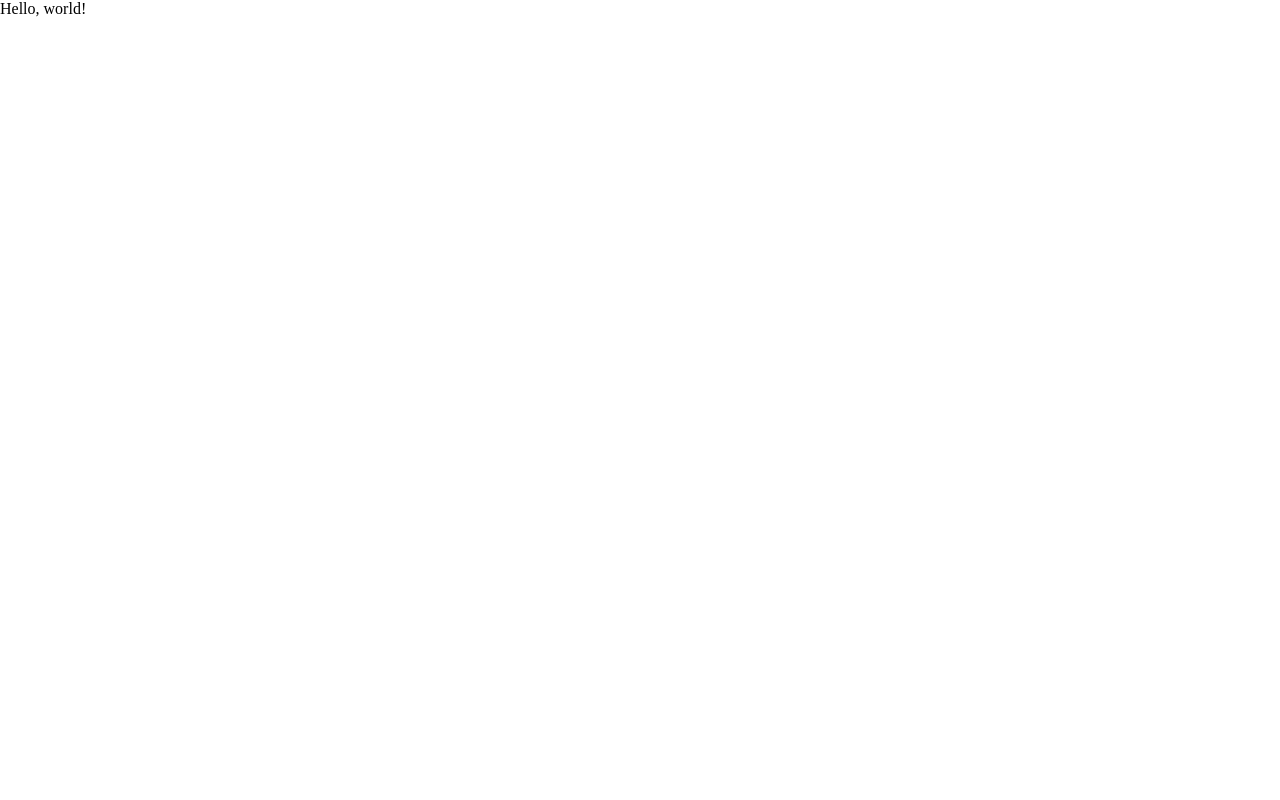
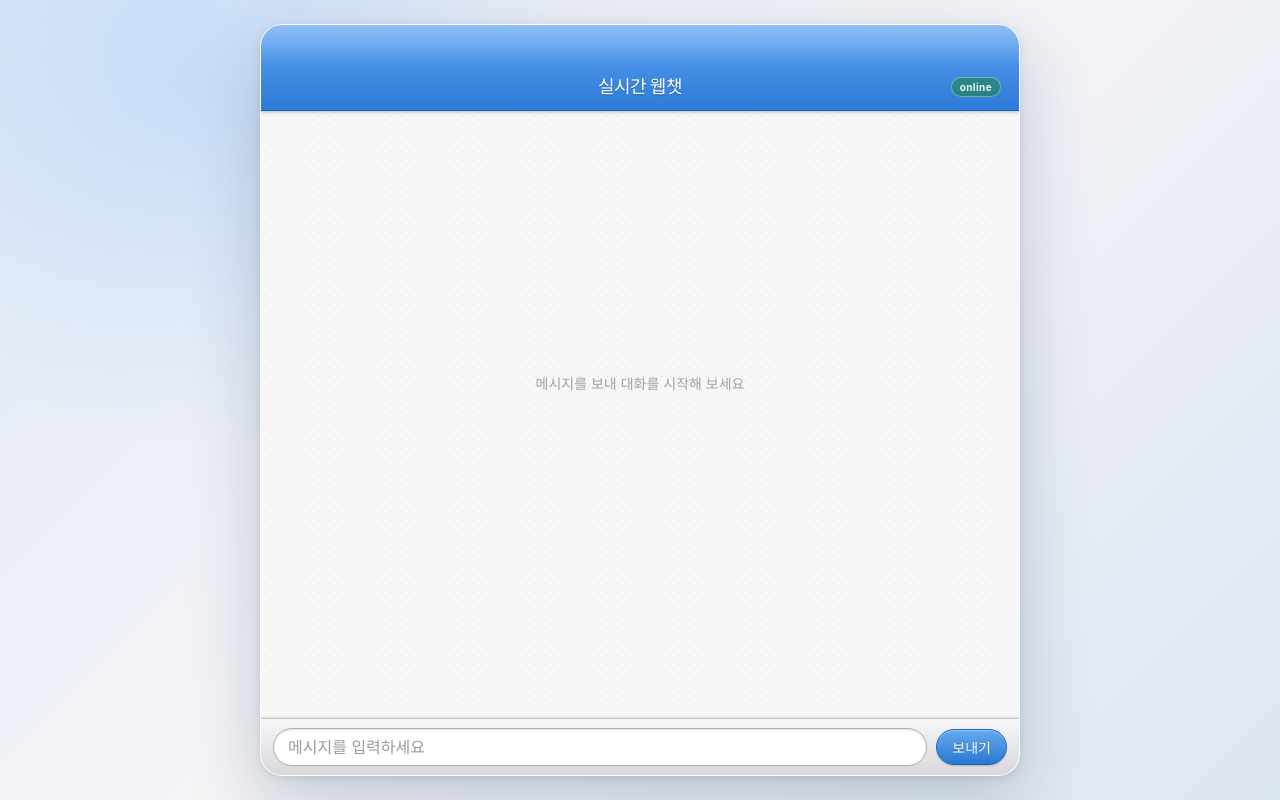
Before and after one commit to yunjion/web_chat, a plain HTML site: page index.html in a window 1280 px wide. Drawn offline with Linux system fonts and the light colour scheme.

Commit message:
2-3. index.html 웹챗 화면 설계, style.css AI와 함께 구현

```diff
--- a/index.html
+++ b/index.html
@@ -8,7 +8,23 @@
     <link rel="stylesheet" href="style.css" />
   </head>
   <body>
-    Hello, world!
+    <div id="app">
+      <header>
+        <h1>실시간 웹챗</h1>
+      </header>
+
+      <ul id="messeages"></ul>
+
+      <form id="chat-form">
+        <input
+          type="text"
+          id="chat-input"
+          placeholder="메시지를 입력하세요"
+          autocapitalize="off"
+        />
+        <button type="submit">보내기</button>
+      </form>
+    </div>
 
     <script src="client.js"></script>
   </body>
--- a/style.css
+++ b/style.css
@@ -0,0 +1,222 @@
+@import url("https://fonts.googleapis.com/css2?family=Inter:wght@400;500;600;700&display=swap");
+
+:root {
+  font-family:
+    -apple-system, BlinkMacSystemFont, "Helvetica Neue", Arial, sans-serif;
+  color: #111;
+  background: #e9e9ee;
+  font-synthesis: none;
+}
+
+body {
+  min-height: 100dvh;
+  margin: 0 auto;
+  padding: 24px;
+  background:
+    radial-gradient(circle at 15% 10%, rgb(119 177 255 / 25%), transparent 28%),
+    linear-gradient(135deg, #dfe9f7, #f4f4f7 48%, #dce6f2);
+}
+
+#app {
+  width: min(100%, 760px);
+  height: calc(100dvh - 48px);
+  min-height: 520px;
+  margin: 0 auto;
+  display: flex;
+  flex-direction: column;
+  overflow: hidden;
+  border: 1px solid rgb(255 255 255 / 80%);
+  border-radius: 22px;
+  background: #f7f7f8;
+  box-shadow:
+    0 24px 70px rgb(38 64 102 / 24%),
+    0 2px 8px rgb(0 0 0 / 10%);
+}
+
+header {
+  position: relative;
+  z-index: 2;
+  min-height: 86px;
+  display: flex;
+  align-items: flex-end;
+  justify-content: center;
+  padding: 0 20px 12px;
+  color: #fff;
+  background: linear-gradient(#6faef4, #438de3 52%, #2c7bd8);
+  border-bottom: 1px solid #1762bd;
+  box-shadow: 0 1px 4px rgb(0 0 0 / 25%);
+}
+
+header::after {
+  content: "online";
+  position: absolute;
+  bottom: 13px;
+  right: 18px;
+  padding: 3px 8px;
+  color: #eaffea;
+  font-size: 10px;
+  font-weight: 700;
+  letter-spacing: 0.04em;
+  border: 1px solid rgb(255 255 255 / 35%);
+  border-radius: 10px;
+  background: rgb(25 132 35 / 45%);
+}
+
+header::before {
+  content: "";
+  position: absolute;
+  inset: 0;
+  pointer-events: none;
+  background: linear-gradient(rgb(255 255 255 / 22%), transparent 48%);
+}
+
+h1 {
+  position: relative;
+  font-size: 18px;
+  font-weight: 700;
+  letter-spacing: -0.03em;
+  text-shadow: 0 1px 1px rgb(0 0 0 / 25%);
+}
+
+#messeages {
+  flex: 1;
+  overflow-y: auto;
+  padding: 22px 16px 18px;
+  scroll-behavior: smooth;
+  background-color: #f7f7f8;
+  background-image: radial-gradient(#d6d6da 0.8px, transparent 0.8px);
+  background-size: 9px 9px;
+}
+
+#messeages::-webkit-scrollbar {
+  width: 8px;
+}
+
+#messeages::-webkit-scrollbar-thumb {
+  border: 2px solid #f7f7f8;
+  border-radius: 8px;
+  background: #bfc2c9;
+}
+
+#messeages:empty::before {
+  content: "메시지를 보내 대화를 시작해 보세요";
+  display: block;
+  padding-top: 30vh;
+  color: #a0a0a6;
+  font-size: 14px;
+  text-align: center;
+}
+
+#messeages li {
+  width: fit-content;
+  max-width: min(76%, 480px);
+  margin: 0 0 10px;
+  padding: 9px 13px;
+  color: #171717;
+  font-size: 16px;
+  line-height: 1.35;
+  overflow-wrap: anywhere;
+  border: 1px solid #c9c9cd;
+  border-radius: 18px 18px 18px 5px;
+  background: linear-gradient(#fff, #e9e9eb);
+  box-shadow:
+    0 1px 1px rgb(0 0 0 / 16%),
+    inset 0 1px rgb(255 255 255 / 70%);
+}
+
+#messeages li.is-me,
+#messeages li.sent,
+#messeages li.mine,
+#messeages li.me {
+  margin-right: 0;
+  margin-left: auto;
+  color: #fff;
+  border-color: #218c1b;
+  border-radius: 18px 18px 5px;
+  background: linear-gradient(#64d353, #28a925);
+  text-shadow: 0 -1px rgb(0 0 0 / 14%);
+}
+
+#chat-form {
+  display: flex;
+  align-items: center;
+  gap: 9px;
+  padding: 9px 12px calc(9px + env(safe-area-inset-bottom));
+  border-top: 1px solid #bfc0c4;
+  background: linear-gradient(#f7f7f8, #d8d8dc);
+  box-shadow: 0 -1px 3px rgb(0 0 0 / 10%);
+}
+
+#chat-input {
+  min-width: 0;
+  flex: 1;
+  height: 38px;
+  padding: 0 14px;
+  color: #222;
+  font: inherit;
+  font-size: 16px;
+  border: 1px solid #aeb0b4;
+  border-radius: 19px;
+  outline: none;
+  background: #fff;
+  box-shadow: inset 0 1px 2px rgb(0 0 0 / 12%);
+}
+
+#chat-input:focus {
+  border-color: #3487dc;
+  box-shadow:
+    0 0 0 2px rgb(52 135 220 / 22%),
+    inset 0 1px 2px rgb(0 0 0 / 12%);
+}
+
+#chat-input::placeholder {
+  color: #999ba0;
+}
+
+#chat-form button {
+  flex: 0 0 auto;
+  height: 36px;
+  padding: 0 15px;
+  color: #fff;
+  font: inherit;
+  font-size: 14px;
+  font-weight: 700;
+  cursor: pointer;
+  border: 1px solid #1764b7;
+  border-radius: 18px;
+  background: linear-gradient(#65aaf0, #2878cf);
+  box-shadow:
+    inset 0 1px rgb(255 255 255 / 35%),
+    0 1px 1px rgb(0 0 0 / 18%);
+  text-shadow: 0 -1px rgb(0 0 0 / 25%);
+}
+
+#chat-form button:active {
+  transform: translateY(1px);
+  background: linear-gradient(#2878cf, #65aaf0);
+}
+
+@media (max-width: 520px) {
+  body {
+    padding: 0;
+    box-shadow: none;
+  }
+
+  #app {
+    width: 100%;
+    height: 100dvh;
+    min-height: 0;
+    border: 0;
+    border-radius: 0;
+    box-shadow: none;
+  }
+
+  header {
+    min-height: 68px;
+  }
+
+  #messeages {
+    padding-right: 12px;
+    padding-left: 12px;
+  }
+}
```
Also changed, not shown: README.md.
